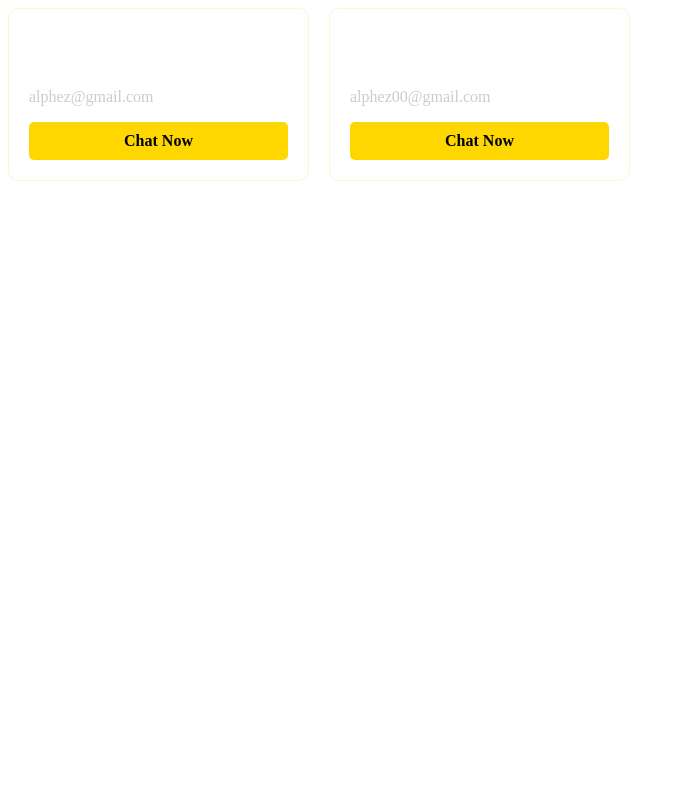
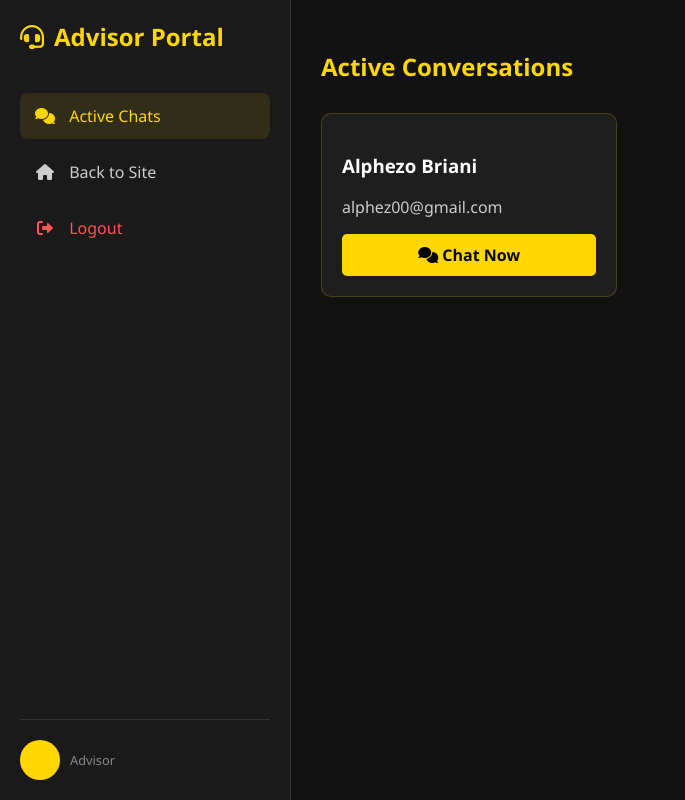
Before and after one commit to Alphez123/goldcinema, a Django app: page /advisor-portal/dashboard/ in a window 1280 px wide. Shown: the whole page, without its empty margins (0-685 px from the left). Run offline with Django 5.2, Linux system fonts and the light colour scheme; a user stored in the database is signed in; data comes from the database, SQL or seed files in the repository.

Commit message:
Update project

```diff
--- a/users/advisor_views.py
+++ b/users/advisor_views.py
@@ -24,9 +24,11 @@ def advisor_dashboard(request):
     # We can also just list all users for now, or filter by those who initiated chat
 
     # Get distinct users involved in chats
+    # Get distinct users who have chatted with THIS advisor
     chat_users = CustomUser.objects.filter(
-        Q(sent_messages__isnull=False) | Q(received_messages__isnull=False)
-    ).distinct().exclude(id=request.user.id)
+        Q(sent_messages__receiver=request.user) |
+        Q(received_messages__sender=request.user)
+    ).distinct()
 
     # Annotate with last message time or unread count if needed
     # For now, just pass the list
--- a/users/templates/advisor/dashboard.html
+++ b/users/templates/advisor/dashboard.html
@@ -1,3 +1,8 @@
+{% extends 'advisor/advisor_base.html' %}
+
+{% block content %}
+<h2 style="margin-bottom: 30px; color: #ffd700;">Active Conversations</h2>
+
 <div class="chat-users-list">
     {% if chat_users %}
     <div class="user-grid"
@@ -18,6 +23,10 @@
         {% endfor %}
     </div>
     {% else %}
-    <p style="color: #ccc;">No active chats found.</p>
+    <div style="text-align: center; padding: 50px; color: #666;">
+        <i class="fas fa-inbox" style="font-size: 3em; margin-bottom: 20px;"></i>
+        <p>No active chats found.</p>
+    </div>
     {% endif %}
 </div>
+{% endblock %}
```
Also changed, not shown: users/templates/advisor/chat.html (+11 -5 lines).
